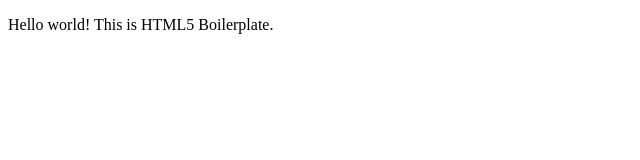
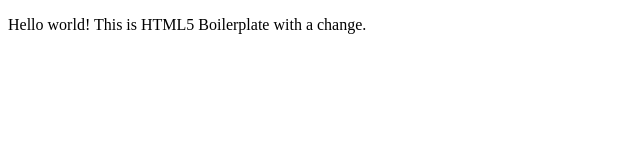
Before and after one commit to buezu09/github-action, a plain HTML site: page index.html in a window 1280 px wide. Shown: the whole page, without its empty margins (0-640 px from the left). Drawn offline with Linux system fonts and the light colour scheme.

Commit message:
change index.html

```diff
--- a/index.html
+++ b/index.html
@@ -19,7 +19,7 @@
 <body>
 
   <!-- Add your site or application content here -->
-  <p>Hello world! This is HTML5 Boilerplate.</p>
+  <p>Hello world! This is HTML5 Boilerplate with a change.</p>
 
 </body>
 
```
